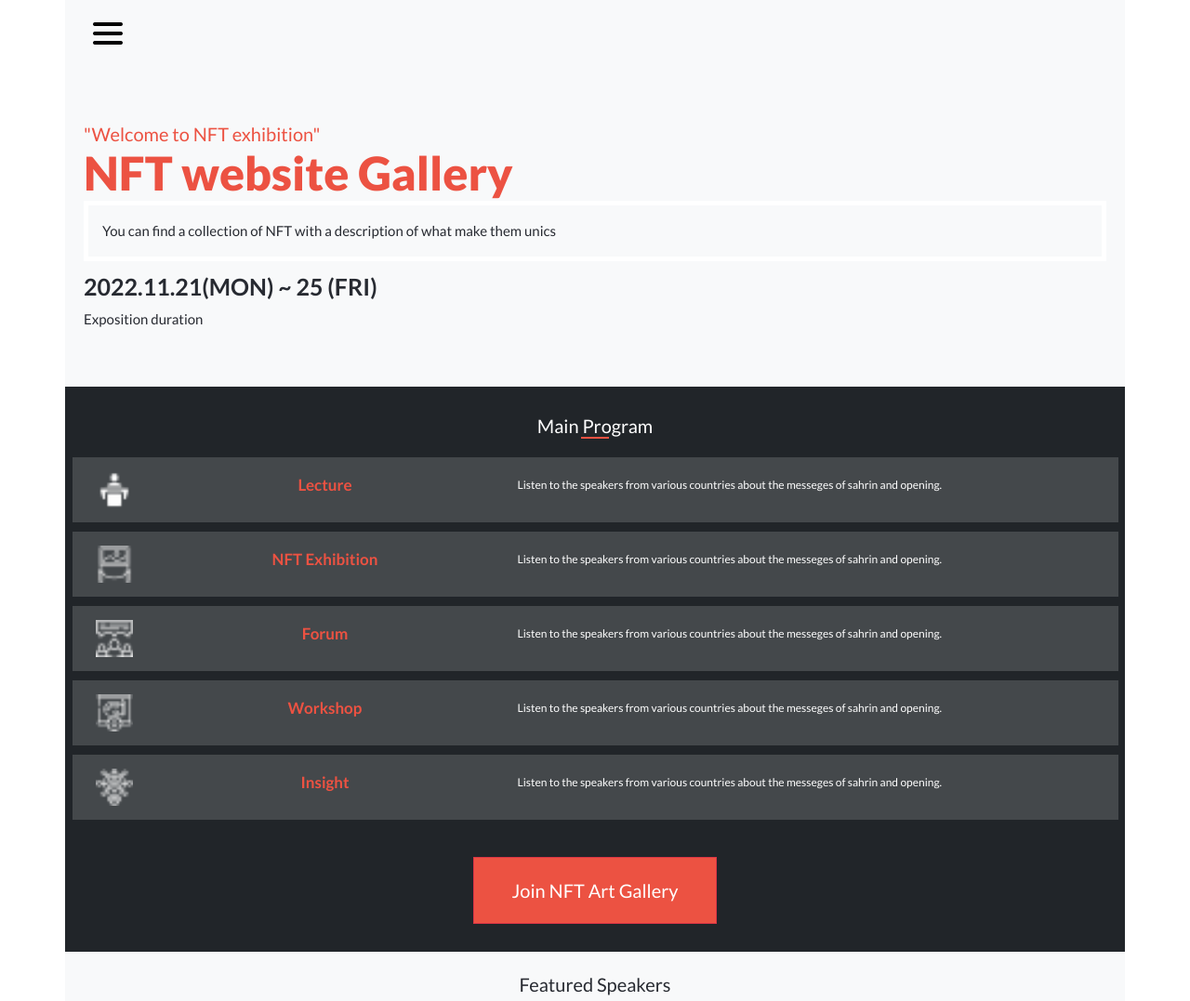
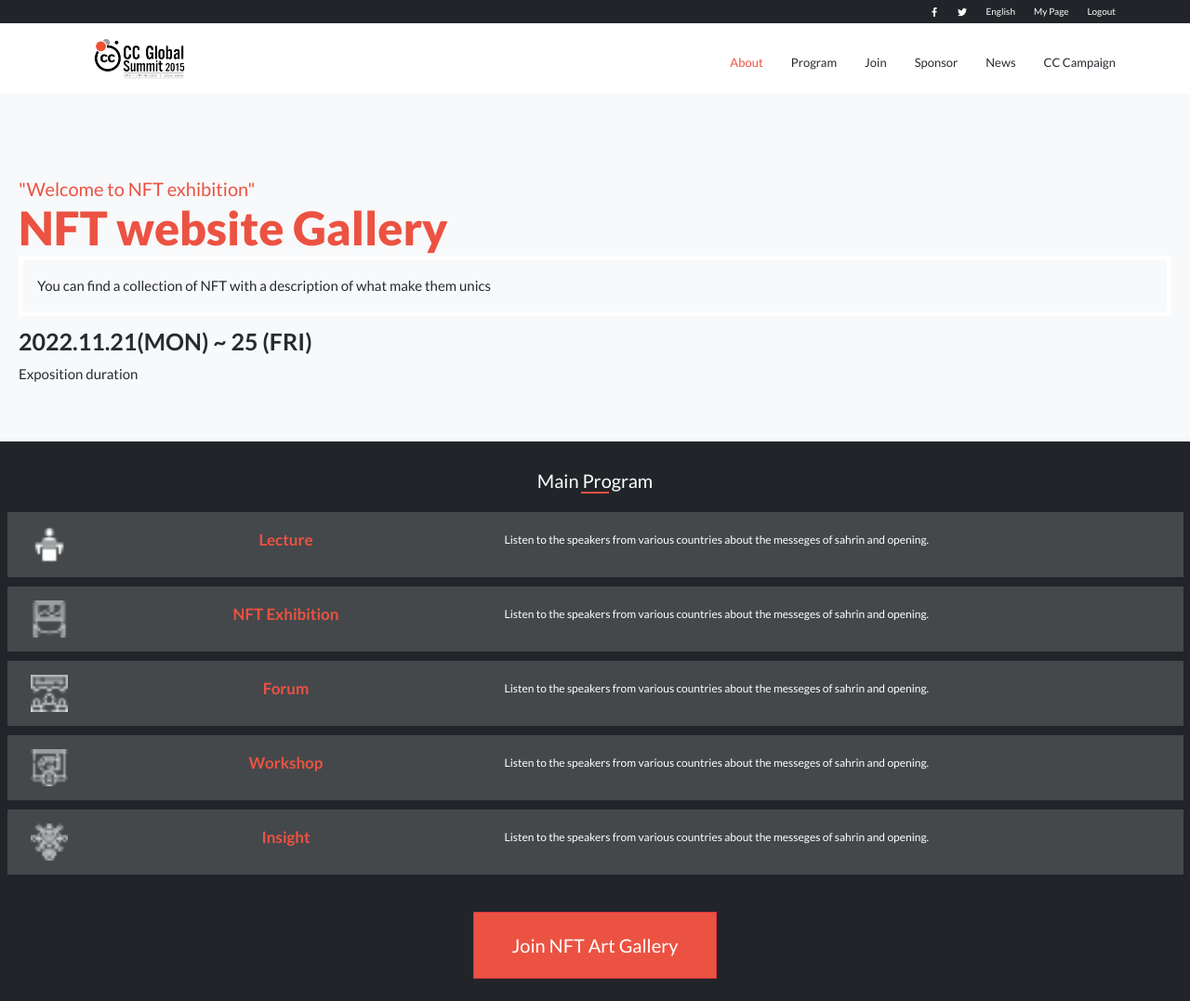
Before and after one commit to lojacho/nftGallery, a website: page index.html in a window 1280 px wide. Shown: the top 1077 px of the page at 93% size. Drawn offline with Linux system fonts and the light colour scheme.

Commit message:
Layout navBar desktop version

```diff
--- a/index.html
+++ b/index.html
@@ -15,20 +15,32 @@
 </head>
 
 <body>
-    <header class="header bg-light container-md">
+    <header class="bg-dark container-flui mediaDesktop">
+        <ul>
+            <li><img src="./logos/facebook.png" alt="Facebook Logo"></li>
+            <li><img src="./logos/twitter.png" alt="Twitter Logo"></li>
+            <li>English</li>
+            <li>My Page</li>
+            <li>Logout</li>
+        </ul>
+    </header>
+    <header class="header bg-light container-fluid">
         <ul class="toolbar">
             <li class="toolbarDesktop">
-                <img src="" alt="Logo">
+                <a href="./index.html"><img src="./logos/Global_Summit_2015.png" alt="Logo"></a>
             </li>
-            <li class="toolbarDesktop pushright">Portfolio</li>
-            <li class="toolbarDesktop">About</li>
-            <li class="toolbarDesktop">Contact</li>
+            <li class="toolbarDesktop pushright"><a href="./about.html">About</a></li>
+            <li class="toolbarDesktop">Program</li>
+            <li class="toolbarDesktop">Join</li>
+            <li class="toolbarDesktop">Sponsor</li>
+            <li class="toolbarDesktop">News</li>
+            <li class="toolbarDesktop square">CC Campaign</li>
             <li class="toolbarMobile mobileIconmenu">
                 <nav>
                     <img id="hamburgerIcon" src="./icons/hamburger.png" alt="iconMenu">
                     <div id="hamburgerDropdownContent" class="noShow">
                         <a href="#"><img src="./icons/close.png" alt="Close hamburger"></a>
-                        <a href="#home">Home</a>
+                        <a href="./index.html">Home</a>
                         <a href="./about.html">About</a>
                     </div>
                 </nav>
@@ -36,41 +48,41 @@
         </ul>
     </header>
     <section class="homePage" id="home">
-        <div class="container-md bg-light homeIntro">
+        <div class="container-fluid bg-light homeIntro">
             <h2>"Welcome to NFT exhibition"</h2>
             <h1>NFT website Gallery</h1>
             <p class="border">You can find a collection of NFT with a description of what make them unics</p>
             <h3>2022.11.21(MON) ~ 25 (FRI)</h3>
             <p>Exposition duration</p>
         </div>
-        <div class="container-md bg-dark programMain">
+        <div class="container-fluid bg-dark programMain">
             <h2>Main Program</h2>
             <div class="separator"></div>
-            <div class=" container-md programOptions">
+            <div class=" container-fluid programOptions">
                 <div class="initial"><img src="./icons/lecture.png" alt="Lecture Icon"></div>
                 <p class="middle">Lecture</p>
                 <p class="final">Listen to the speakers from various countries about the messeges of sahrin and opening.
                 </p>
             </div>
-            <div class=" container-md programOptions">
+            <div class=" container-fluid programOptions">
                 <div class="initial"><img src="./icons/exhibition.png" alt="Exhibition Icon"></div>
                 <p class="middle">NFT Exhibition</p>
                 <p class="final">Listen to the speakers from various countries about the messeges of sahrin and opening.
                 </p>
             </div>
-            <div class=" container-md programOptions">
+            <div class=" container-fluid programOptions">
                 <div class="initial"><img src="./icons/chat.png" alt="Forum Icon"></div>
                 <p class="middle">Forum</p>
                 <p class="final">Listen to the speakers from various countries about the messeges of sahrin and opening.
                 </p>
             </div>
-            <div class=" container-md programOptions">
+            <div class=" container-fluid programOptions">
                 <div class="initial"><img src="./icons/workshop.png" alt="Workshop Icon"></div>
                 <p class="middle">Workshop</p>
                 <p class="final">Listen to the speakers from various countries about the messeges of sahrin and opening.
                 </p>
             </div>
-            <div class=" container-md programOptions">
+            <div class=" container-fluid programOptions">
                 <div class="initial"><img src="./icons/insight.png" alt="Insight Icon"></div>
                 <p class="middle">Insight</p>
                 <p class="final">Listen to the speakers from various countries about the messeges of sahrin and opening.
@@ -78,7 +90,7 @@
             </div>
             <div class="join"><button type="button" class="btn btn-danger">Join NFT Art Gallery</button></div>
         </div>
-        <div class="container-md bg-light speakers">
+        <div class="container-fluid bg-light speakers">
         </div>
     </section>
 </body>
--- a/styles/style.scss
+++ b/styles/style.scss
@@ -13,6 +13,10 @@ $gray-brand: #d3d3d3;
 
 html {
     font-size: 62.5%;
+}
+
+.mediaDesktop {
+    display: none
 }
 
 .header {
@@ -493,3 +497,77 @@ html {
         }
     }
 }
+
+@media (min-width: 768px) {
+    .mediaDesktop {
+        display: flex;
+        padding: 0.5rem 8rem;
+
+        ul {
+            list-style: none;
+            flex: 1;
+            display: flex;
+            justify-content: flex-end;
+            gap: 2rem;
+            align-items: center;
+            margin-bottom: 0;
+
+            li {
+                font-family: 'Lato', sans-serif;
+                color: white;
+                font-weight: 400;
+                font-size: 1rem;
+
+                img {
+                    width: 1rem;
+                    height: auto;
+                }
+            }
+        }
+    }
+
+    .header {
+        padding-left: 8rem;
+        padding-right: 8rem;
+        background-color: white !important;
+        padding-top: 1rem;
+        padding-bottom: 1rem;
+        .toolbar {
+            display: flex;
+            gap: 3rem;
+            align-items: center;
+            .toolbarDesktop {
+                display: flex;
+                color: $black-brand;
+                font-family: 'Lato', sans-serif;
+                font-style: normal;
+                font-weight: 500;
+                font-size: 1.3rem;
+                img {
+                    padding-bottom: 1rem;
+                    width: 10rem;
+                    height: auto;
+                }
+            }
+
+            .pushright {
+                margin-left: auto;
+
+                a {
+                    color: $red-brand;
+                    text-decoration: none;
+                    font-family: 'Lato', sans-serif;
+                    font-style: normal;
+                    font-weight: 500;
+                    font-size: 1.3rem;
+                }
+            }
+            .toolbarMobile {
+                display: none;
+            }
+        }
+    }
+
+
+
+}
```
Also changed, not shown: about.html (+23 -11 lines), logos/facebook.png (added), logos/twitter.png (added), styles/style.css, 1 other file. Lines whose indentation alone changed are shown as unchanged.
